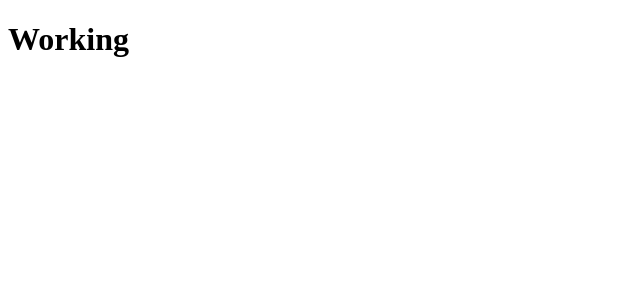
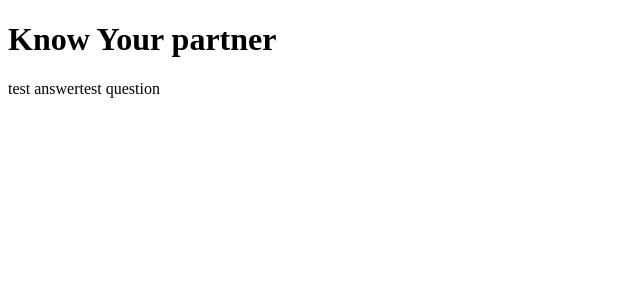
Before and after one commit to sajakshrestha8/Know-Your-Partner, a React (Vite) app: page / in a window 1280 px wide. Shown: the top 300 px of the page, without its empty margins (0-640 px from the left). Built offline with nearby package versions, Linux system fonts and the light colour scheme.

Commit message:
idea setup

```diff
--- a/package.json
+++ b/package.json
@@ -4,7 +4,7 @@
   "version": "0.0.0",
   "type": "module",
   "scripts": {
-    "dev": "vite",
+    "start": "vite",
     "build": "tsc && vite build",
     "lint": "eslint . --ext ts,tsx --report-unused-disable-directives --max-warnings 0",
     "preview": "vite preview"
--- a/src/App.tsx
+++ b/src/App.tsx
@@ -1,7 +1,23 @@
 const App = () => {
+  const data: object[] = [
+    {
+      question: "test question",
+      answer: "test answer",
+    },
+  ];
+  console.log(data);
+
   return (
     <>
-      <h1>Working</h1>
+      <h1>Know Your partner</h1>
+      {data?.map(({ question, answer }, index) => {
+        return (
+          <>
+            <label key={index}>{answer}</label>
+            <label key={index}>{question}</label>
+          </>
+        );
+      })}
     </>
   );
 };
```
